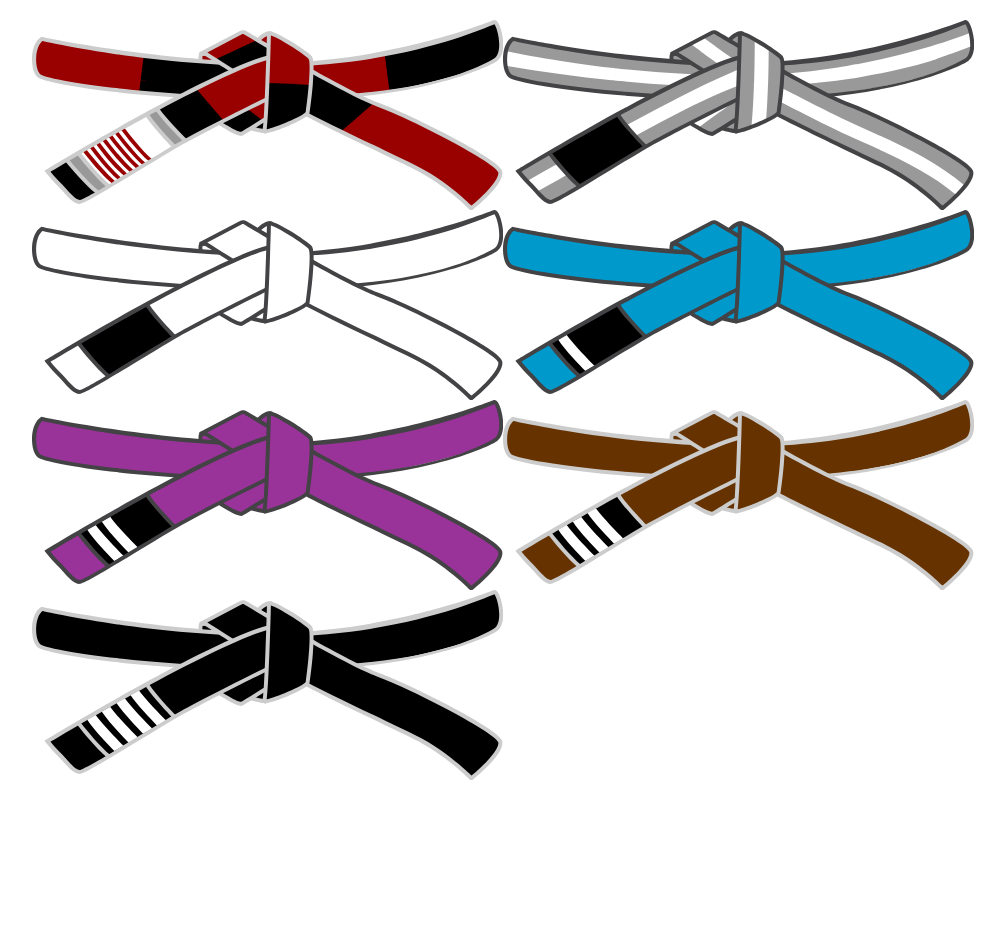
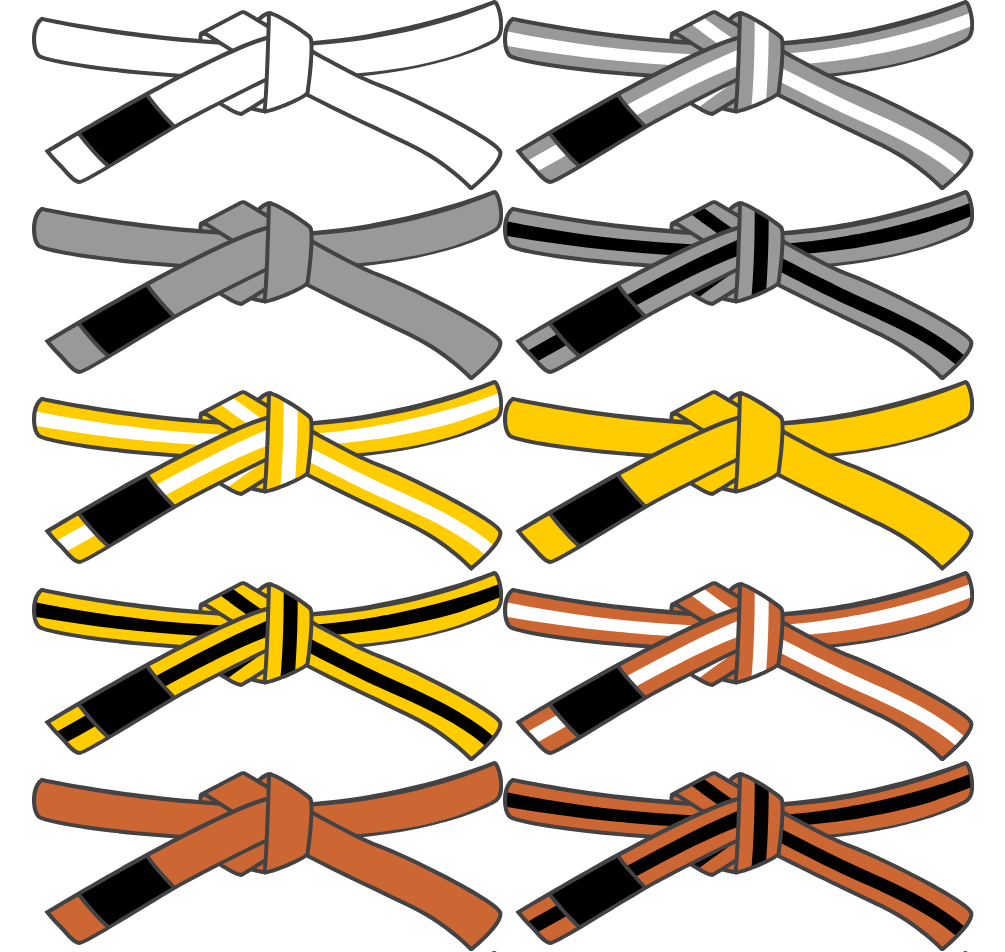
Before and after one commit to jeffholst/vue-custom-belt, a Vue app: page / in a window 1280 px wide. Shown: the top 952 px of the page, without its empty margins (137-1142 px from the left). Before the commit the page ends 800 px from the top, so only its background shows below. Built offline with nearby package versions, Linux system fonts and the light colour scheme.

Commit message:
chore: added remaining belts

```diff
--- a/src/App.vue
+++ b/src/App.vue
@@ -9,18 +9,44 @@ const grayWhiteBelt: BeltProps = reactive(ibjjf.getGrayWhiteBelt(0));
 const blueBelt: BeltProps = reactive(ibjjf.getBlueBelt(1));
 const purpleBelt: BeltProps = reactive(ibjjf.getPurpleBelt(2));
 const brownBelt: BeltProps = reactive(ibjjf.getBrownBelt(3));
-const blackBelt: BeltProps = reactive(ibjjf.getBlackBelt(4));
+const blackBelt: BeltProps = reactive(ibjjf.getBlackBelt(0));
 const redBlackBelt: BeltProps = reactive(ibjjf.getRedBlackBelt(7));
+const grayBelt: BeltProps = reactive(ibjjf.getGrayBelt(0));
+const yellowBelt: BeltProps = reactive(ibjjf.getYellowBelt(0));
+const orangeBelt: BeltProps = reactive(ibjjf.getOrangeBelt(0));
+const greenBelt: BeltProps = reactive(ibjjf.getGreenBelt(0));
+const grayBlackBelt: BeltProps = reactive(ibjjf.getGrayBlackBelt(0));
+const yellowWhiteBelt: BeltProps = reactive(ibjjf.getYellowWhiteBelt(0));
+const yellowBlackBelt: BeltProps = reactive(ibjjf.getYellowBlackBelt(0));
+const orangeWhiteBelt: BeltProps = reactive(ibjjf.getOrangeWhiteBelt(0));
+const orangeBlackBelt: BeltProps = reactive(ibjjf.getOrangeBlackBelt(0));
+const greenWhiteBelt: BeltProps = reactive(ibjjf.getGreenWhiteBelt(0));
+const greenBlackBelt: BeltProps = reactive(ibjjf.getGreenBlackBelt(0));
+const redWhiteBelt: BeltProps = reactive(ibjjf.getRedWhiteBelt(8));
+const redBelt: BeltProps = reactive(ibjjf.getRedBelt(0));
 </script>
 
 <template>
-  <SVGBelt :belt-props="redBlackBelt" />
+  <SVGBelt :belt-props="whiteBelt" />
   <SVGBelt :belt-props="grayWhiteBelt" />
-  <SVGBelt :belt-props="whiteBelt" />
+  <SVGBelt :belt-props="grayBelt" />
+  <SVGBelt :belt-props="grayBlackBelt" />
+  <SVGBelt :belt-props="yellowWhiteBelt" />
+  <SVGBelt :belt-props="yellowBelt" />
+  <SVGBelt :belt-props="yellowBlackBelt" />
+  <SVGBelt :belt-props="orangeWhiteBelt" />
+  <SVGBelt :belt-props="orangeBelt" />
+  <SVGBelt :belt-props="orangeBlackBelt" />
+  <SVGBelt :belt-props="greenWhiteBelt" />
+  <SVGBelt :belt-props="greenBelt" />
+  <SVGBelt :belt-props="greenBlackBelt" />
   <SVGBelt :belt-props="blueBelt" />
   <SVGBelt :belt-props="purpleBelt" />
   <SVGBelt :belt-props="brownBelt" />
   <SVGBelt :belt-props="blackBelt" />
+  <SVGBelt :belt-props="redBlackBelt" />
+  <SVGBelt :belt-props="redWhiteBelt" />
+  <SVGBelt :belt-props="redBelt" />
 </template>
 
 <style scoped></style>
--- a/src/components/IconBelt.vue
+++ b/src/components/IconBelt.vue
@@ -1,10 +1,10 @@
 <template>
   <svg
     id="svg_belt"
-    xmlns="http://www.w3.org/2000/svg"
     width="471.2"
     height="190.2"
     viewBox="0 0 471.2 190.2"
+    role="img"
   >
     <metadata>
       <rdf:RDF
--- a/src/shared/ibjjf.ts
+++ b/src/shared/ibjjf.ts
@@ -21,6 +21,189 @@ export const getGrayWhiteBelt = (stripeCount: number): BeltProps => {
   const beltProps: BeltProps = shared.getStrippedBelt(
     Color.gray,
     Color.white,
+    Color.darkBorder,
+    true,
+    Color.black,
+    Color.darkBorder,
+    Color.gold,
+    Color.darkBorder,
+    false,
+    Color.white,
+    stripeCount
+  );
+  return beltProps;
+};
+
+export const getGrayBlackBelt = (stripeCount: number): BeltProps => {
+  const beltProps: BeltProps = shared.getStrippedBelt(
+    Color.gray,
+    Color.black,
+    Color.darkBorder,
+    true,
+    Color.black,
+    Color.darkBorder,
+    Color.gold,
+    Color.darkBorder,
+    false,
+    Color.white,
+    stripeCount
+  );
+  return beltProps;
+};
+
+export const getYellowWhiteBelt = (stripeCount: number): BeltProps => {
+  const beltProps: BeltProps = shared.getStrippedBelt(
+    Color.yellow,
+    Color.white,
+    Color.darkBorder,
+    true,
+    Color.black,
+    Color.darkBorder,
+    Color.gold,
+    Color.darkBorder,
+    false,
+    Color.white,
+    stripeCount
+  );
+  return beltProps;
+};
+
+export const getYellowBlackBelt = (stripeCount: number): BeltProps => {
+  const beltProps: BeltProps = shared.getStrippedBelt(
+    Color.yellow,
+    Color.black,
+    Color.darkBorder,
+    true,
+    Color.black,
+    Color.darkBorder,
+    Color.gold,
+    Color.darkBorder,
+    false,
+    Color.white,
+    stripeCount
+  );
+  return beltProps;
+};
+
+export const getOrangeWhiteBelt = (stripeCount: number): BeltProps => {
+  const beltProps: BeltProps = shared.getStrippedBelt(
+    Color.orange,
+    Color.white,
+    Color.darkBorder,
+    true,
+    Color.black,
+    Color.darkBorder,
+    Color.gold,
+    Color.darkBorder,
+    false,
+    Color.white,
+    stripeCount
+  );
+  return beltProps;
+};
+
+export const getOrangeBlackBelt = (stripeCount: number): BeltProps => {
+  const beltProps: BeltProps = shared.getStrippedBelt(
+    Color.orange,
+    Color.black,
+    Color.darkBorder,
+    true,
+    Color.black,
+    Color.darkBorder,
+    Color.gold,
+    Color.darkBorder,
+    false,
+    Color.white,
+    stripeCount
+  );
+  return beltProps;
+};
+
+export const getGreenWhiteBelt = (stripeCount: number): BeltProps => {
+  const beltProps: BeltProps = shared.getStrippedBelt(
+    Color.green,
+    Color.white,
+    Color.darkBorder,
+    true,
+    Color.black,
+    Color.darkBorder,
+    Color.gold,
+    Color.darkBorder,
+    false,
+    Color.white,
+    stripeCount
+  );
+  return beltProps;
+};
+
+export const getGreenBlackBelt = (stripeCount: number): BeltProps => {
+  const beltProps: BeltProps = shared.getStrippedBelt(
+    Color.green,
+    Color.black,
+    Color.darkBorder,
+    true,
+    Color.black,
+    Color.darkBorder,
+    Color.gold,
+    Color.darkBorder,
+    false,
+    Color.white,
+    stripeCount
+  );
+  return beltProps;
+};
+
+export const getGrayBelt = (stripeCount: number): BeltProps => {
+  const beltProps: BeltProps = shared.getSolidBelt(
+    Color.gray,
+    Color.darkBorder,
+    true,
+    Color.black,
+    Color.darkBorder,
+    Color.gold,
+    Color.darkBorder,
+    false,
+    Color.white,
+    stripeCount
+  );
+  return beltProps;
+};
+
+export const getYellowBelt = (stripeCount: number): BeltProps => {
+  const beltProps: BeltProps = shared.getSolidBelt(
+    Color.yellow,
+    Color.darkBorder,
+    true,
+    Color.black,
+    Color.darkBorder,
+    Color.gold,
+    Color.darkBorder,
+    false,
+    Color.white,
+    stripeCount
+  );
+  return beltProps;
+};
+
+export const getOrangeBelt = (stripeCount: number): BeltProps => {
+  const beltProps: BeltProps = shared.getSolidBelt(
+    Color.orange,
+    Color.darkBorder,
+    true,
+    Color.black,
+    Color.darkBorder,
+    Color.gold,
+    Color.darkBorder,
+    false,
+    Color.white,
+    stripeCount
+  );
+  return beltProps;
+};
+
+export const getGreenBelt = (stripeCount: number): BeltProps => {
+  const beltProps: BeltProps = shared.getSolidBelt(
+    Color.green,
     Color.darkBorder,
     true,
     Color.black,
@@ -85,12 +268,12 @@ export const getPurpleBelt = (stripeCount: number): BeltProps => {
 export const getBrownBelt = (stripeCount: number): BeltProps => {
   const beltProps: BeltProps = shared.getSolidBelt(
     Color.brown,
-    Color.lightBorder,
+    Color.darkBorder,
     true,
     Color.black,
-    Color.lightBorder,
+    Color.darkBorder,
     Color.gold,
-    Color.lightBorder,
+    Color.darkBorder,
     false,
     Color.white,
     stripeCount
@@ -103,11 +286,11 @@ export const getBlackBelt = (stripeCount: number): BeltProps => {
     Color.black,
     Color.lightBorder,
     true,
-    Color.black,
+    Color.red,
     Color.lightBorder,
-    Color.gold,
+    Color.white,
     Color.lightBorder,
-    false,
+    true,
     Color.white,
     stripeCount
   );
@@ -130,3 +313,36 @@ export const getRedBlackBelt = (stripeCount: number): BeltProps => {
   );
   return beltProps;
 };
+
+export const getRedWhiteBelt = (stripeCount: number): BeltProps => {
+  const beltProps: BeltProps = shared.getCoralBelt(
+    Color.white,
+    Color.red,
+    Color.darkBorder,
+    true,
+    Color.white,
+    Color.darkBorder,
+    Color.gray,
+    Color.darkBorder,
+    true,
+    Color.red,
+    stripeCount
+  );
+  return beltProps;
+};
+
+export const getRedBelt = (stripeCount: number): BeltProps => {
+  const beltProps: BeltProps = shared.getSolidBelt(
+    Color.red,
+    Color.darkBorder,
+    true,
+    Color.white,
+    Color.darkBorder,
+    Color.gold,
+    Color.darkBorder,
+    true,
+    Color.red,
+    stripeCount
+  );
+  return beltProps;
+};
```
